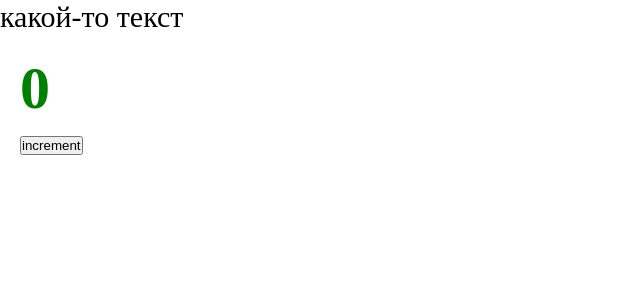
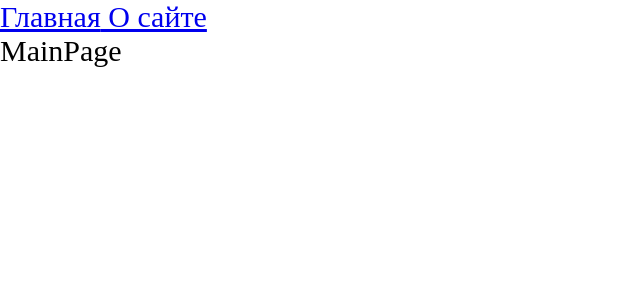
Before and after one commit to Alex666000/production-project-2023-contin...., a React app: page / in a window 1280 px wide. Shown: the top 300 px of the page, without its empty margins (0-640 px from the left). Built offline with nearby package versions, Linux system fonts and the light colour scheme.

Commit message:
routing, split a big bundle into small chunks

```diff
--- a/package.json
+++ b/package.json
@@ -1,5 +1,5 @@
 {
-  "name": "production_project",
+  "name": "production_project_code_course",
   "version": "1.0.0",
   "description": "",
   "main": "index.js",
@@ -15,6 +15,7 @@
     "@types/node": "^17.0.21",
     "@types/react": "^17.0.39",
     "@types/react-dom": "^17.0.11",
+    "@types/react-router-dom": "^5.3.3",
     "@types/webpack": "^5.28.0",
     "@types/webpack-dev-server": "^4.7.2",
     "css-loader": "^6.6.0",
@@ -32,6 +33,7 @@
   },
   "dependencies": {
     "react": "^17.0.2",
-    "react-dom": "^17.0.2"
+    "react-dom": "^17.0.2",
+    "react-router-dom": "^6.2.1"
   }
 }
--- a/src/App.tsx
+++ b/src/App.tsx
@@ -1,12 +1,23 @@
-import React from 'react';
-import Counter from "./components/Counter";
+import React, {Suspense} from 'react';
+import {Link, Route, Routes} from 'react-router-dom';
 import './index.scss'
+import AboutPage from "./pages/AboutPage/AboutPage";
+import MainPage from "./pages/MainPage/MainPage";
+import {AboutPageAsync} from "./pages/AboutPage/AboutPage.async";
+import {MainPageAsync} from "./pages/MainPage/MainPage.async";
 
 const App = () => {
     return (
         <div className='app'>
-            какой-то текст
-            <Counter/>
+            {/* ссылки по которым сможем переходить с одной стр на другую*/}
+            <Link to={'/'}>Главная</Link>
+            <Link to={'/about'}> О сайте</Link>
+            <Suspense fallback={' Loading...'}>
+                <Routes>
+                    <Route path={'about'} element={<AboutPageAsync/>}/>
+                    <Route path={'/'} element={<MainPageAsync/>}/>
+                </Routes>
+            </Suspense>
         </div>
     );
 };
--- a/src/index.tsx
+++ b/src/index.tsx
@@ -1,12 +1,14 @@
 import {render} from "react-dom";
 import React from "react";
 import App from "./App";
+import {BrowserRouter} from "react-router-dom";
 
 
 render(
     <div>
-        <App/>
+        <BrowserRouter>
+            <App/>
+        </BrowserRouter>
     </div>,
-    // куда рендерить будем компонент
     document.getElementById('root')
 )
--- /dev/null
+++ b/src/pages/AboutPage/AboutPage.async.tsx
@@ -0,0 +1,7 @@
+import {lazy} from "react";
+
+export const AboutPageAsync = lazy(() => new Promise(resolve => {
+    // @ts-ignore
+    // ТАК В РЕАЛЬНЫХ ПРОЕКТАХ НЕ ДЕЛАТЬ!!!!!
+    setTimeout(() => resolve(import('./AboutPage')), 1500)
+}))
--- /dev/null
+++ b/src/pages/AboutPage/AboutPage.tsx
@@ -0,0 +1,11 @@
+import React from 'react';
+
+const AboutPage = () => {
+    return (
+        <div>
+            ABOUT PAGE
+        </div>
+    );
+};
+
+export default AboutPage;
--- /dev/null
+++ b/src/pages/MainPage/MainPage.async.tsx
@@ -0,0 +1,7 @@
+import {lazy} from "react";
+
+export const MainPageAsync = lazy(() => new Promise(resolve => {
+    // @ts-ignore
+    // ТАК В РЕАЛЬНЫХ ПРОЕКТАХ НЕ ДЕЛАТЬ!!!!!
+    setTimeout(() => resolve(import('./MainPage')), 1500)
+}))
--- /dev/null
+++ b/src/pages/MainPage/MainPage.tsx
@@ -0,0 +1,11 @@
+import React from 'react';
+
+const MainPage = () => {
+    return (
+        <div>
+            MainPage
+        </div>
+    );
+};
+
+export default MainPage;
```
Also changed, not shown: 2 other files (tests, documents, lock files or other folders).
